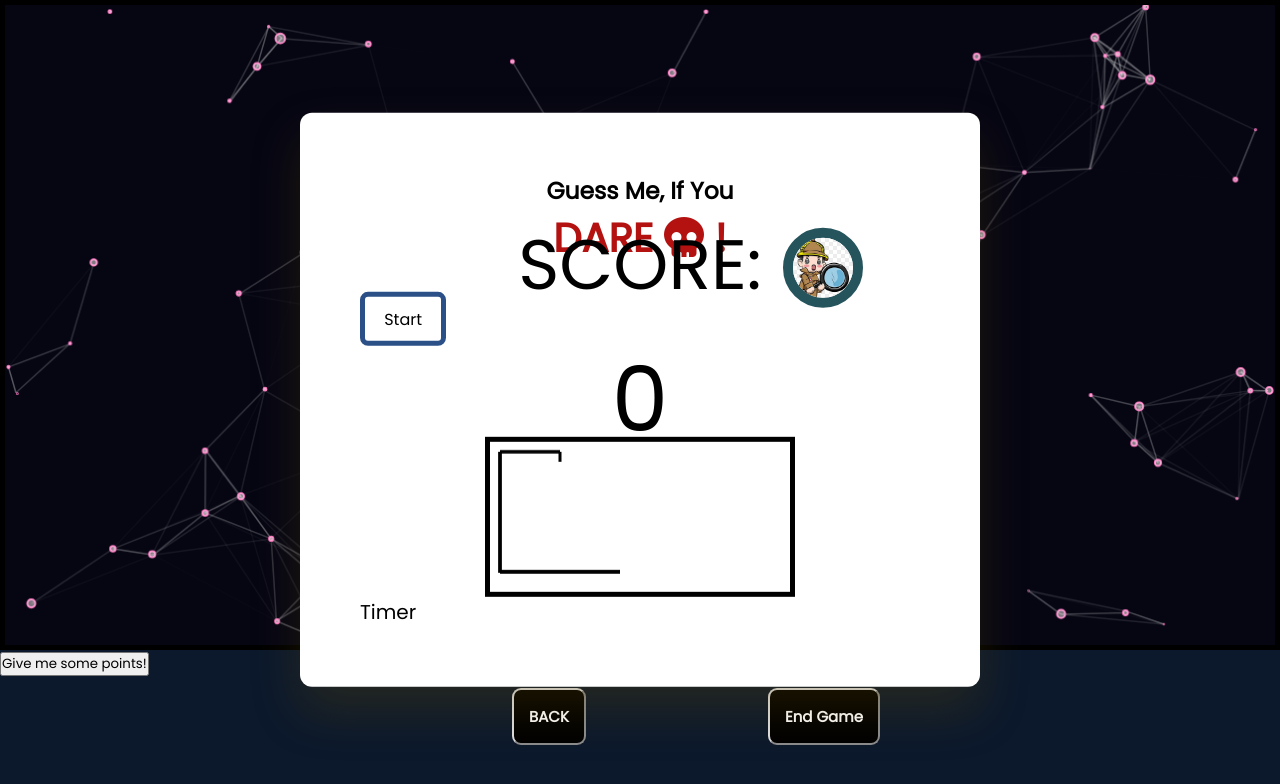
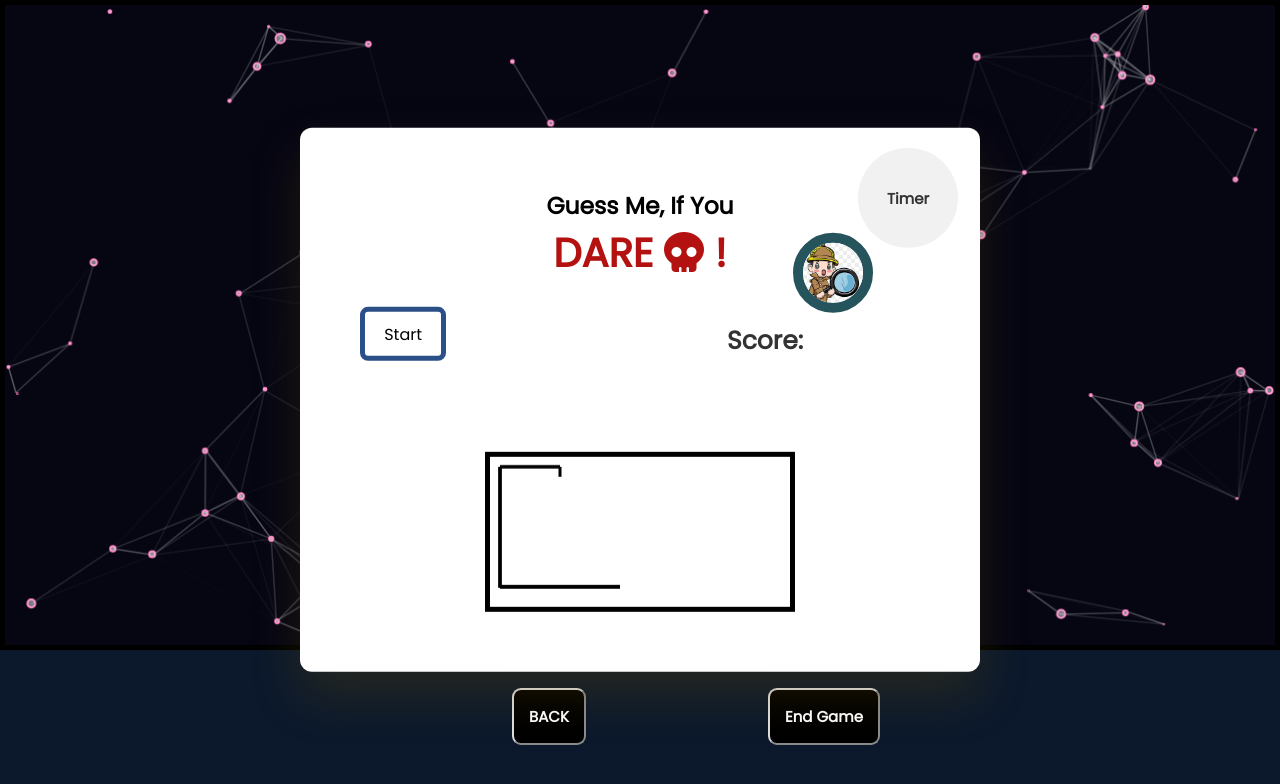
Before and after one commit to anjila-in-github/Hangman-Game, a PHP site: page /color.html in a window 1280 px wide. Shown: the top 784 px of the page. Run offline with PHP 8.4, Linux system fonts and the light colour scheme; some libraries are stand-ins or nearby versions.

Commit message:
feat:design for score

```diff
--- a/color.html
+++ b/color.html
@@ -8,6 +8,21 @@
   <script src="https://kit.fontawesome.com/935834ea02.js" crossorigin="anonymous"></script>
 
   <style>
+        .timer {
+      position: fixed;
+      top: 20px;
+      right: 22px;
+      width: 100px;
+      height: 100px;
+      border-radius: 50%;
+      background-color: #f1f1f1;
+      display: flex;
+      align-items: center;
+      justify-content: center;
+      font-size: 15px;
+      font-weight: bold;
+      color: #333;
+    }
   </style>
 </head>
 
@@ -43,6 +58,11 @@
           <div class="image">
             <img src="images/hint.jpg">
           </div>
+
+          <div class="score" id="score">Score:</div>
+
+          </div>
+
     </div>
 
     <script>
@@ -56,19 +76,8 @@
   <script type="text/javascript" src="app.js"></script>
 
   <script src="js/color.js"></script>
-  <input type="button" value="Give me some points!"
-  onClick="go(100);"/>
-  <div id="center">
-    <div id="title">
-      SCORE:
-    </div>
-    <div id="tag">
-      +100
-    </div>
-    <div id="score">
-      0
-    </div>
-  </div>
+
+
 
 </body>
 
--- a/css/color.css
+++ b/css/color.css
@@ -174,8 +174,8 @@
     position: fixed;
     top: 20px;
     right: 22px;
-    width: 270px;
-    height: 270px;
+    width: 250px;
+    height: 250px;
     display: flex;
     justify-content: center;
     align-items: center;
@@ -187,44 +187,24 @@
     border-radius: 50%;
     border: 10px solid #25545d;
 
-<<<<<<< HEAD
-}*/
+}
 html,body{
-  background: #333;
   font-family:'Oswald', sans-serif;
-  color: #CCC;
-  text-shadow: 1px 1px 5px black;
+  color: #08b1b7;
+
 }
-#center{
-  transform-style: preserve-3d;
-  position: absolute;
-  top: 50%;
-  left: 50%;
-  transform:translateY(-50%) translateX(-50%);
+.score{
+
+  position: fixed;
+  top: 23px;
+  right: 25px;
+  width: 380px;
+  height: 380px;
+  display: flex;
+  justify-content: center;
+  align-items: center;
+  font-size: 25px;
+  font-weight: bold;
+  color: #333;
+  cursor: pointer;
 }
-#score {
-  transform-style: preserve-3d;
-  font-size: 90px;
-  line-height: 90px;
-}
-#tag{
-  transform-style: preserve-3d;
-  display: none;
-  position: absolute;
-  top: -55px;
-  left: 50%;
-  transform: translateX(-50%);
-  font-size:50px;
-  line-height:50px;
-}
-#title{
-  transform-style: preserve-3d;
-  position:absolute;
-  top:-125px;
-  left:50%;
-  transform: translateX(-50%);
-  font-size:70px;
-  line-height:70px;
-=======
->>>>>>> 983ccfc351406969210e5153c93f80f8f95f4c69
-}
```
